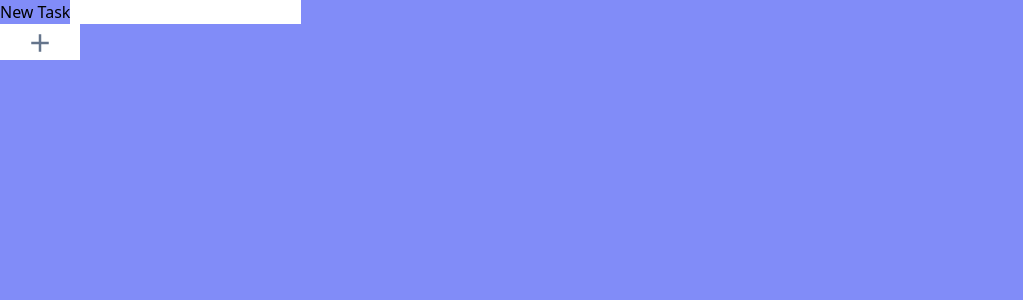
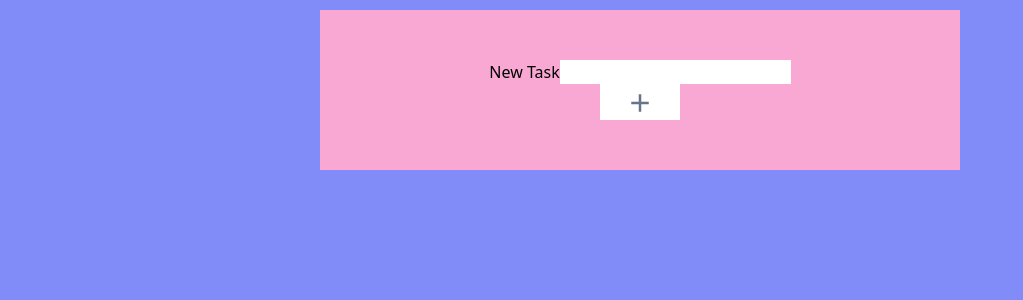
Before and after one commit to KodeIva/task-list, a React (Vite) app: page / in a window 1280 px wide. Shown: the top 300 px of the page, without its empty margins (0-1023 px from the left). Built offline with nearby package versions, Linux system fonts and the light colour scheme.

Commit message:
Styles to form added

```diff
--- a/src/App.jsx
+++ b/src/App.jsx
@@ -38,18 +38,18 @@ function App() {
 
 
   return (
-    <div className='bg-indigo-400 w-[100%] h-[100vh]' >
-    <form onSubmit={addNewTask}>
+    <div className='bg-indigo-400 flex flex-col items-center w-[100%] h-[100vh]' >
+    <form className='bg-pink-300 flex flex-col items-center mt-[10px] h-[auto] lg:w-[50%] w-[90%] p-[50px]' onSubmit={addNewTask}>
       <div>
         <label htmlFor="task">New Task</label>
         <input value={newTask} onChange={e => setNewTask(e.target.value)} id='task' type="text" />
       </div>
-      <button className='bg-white flex justify-center align-middle  w-20 h-9 text-3xl' onClick={(e)=> addNewTask(e)}><BiPlus className='text-slate-500 mt-1'/></button>
+      <button className='bg-white flex  justify-center align-middle  w-20 h-9 text-3xl' onClick={(e)=> addNewTask(e)}><BiPlus className='text-slate-500 mt-1'/></button>
     </form>
 
     {
       todos.length > 0 &&
-       <>
+       <div >
         <h1>Tasks: </h1>
         <div className="taskList" style={{background:'pink'}}>
          {todos.map(todo => {
@@ -64,7 +64,7 @@ function App() {
          })}
        </div>
        <button onClick={deleteAllTasks} >Delete All</button>
-      </>
+      </div>
     }
     </div>
   )
```
